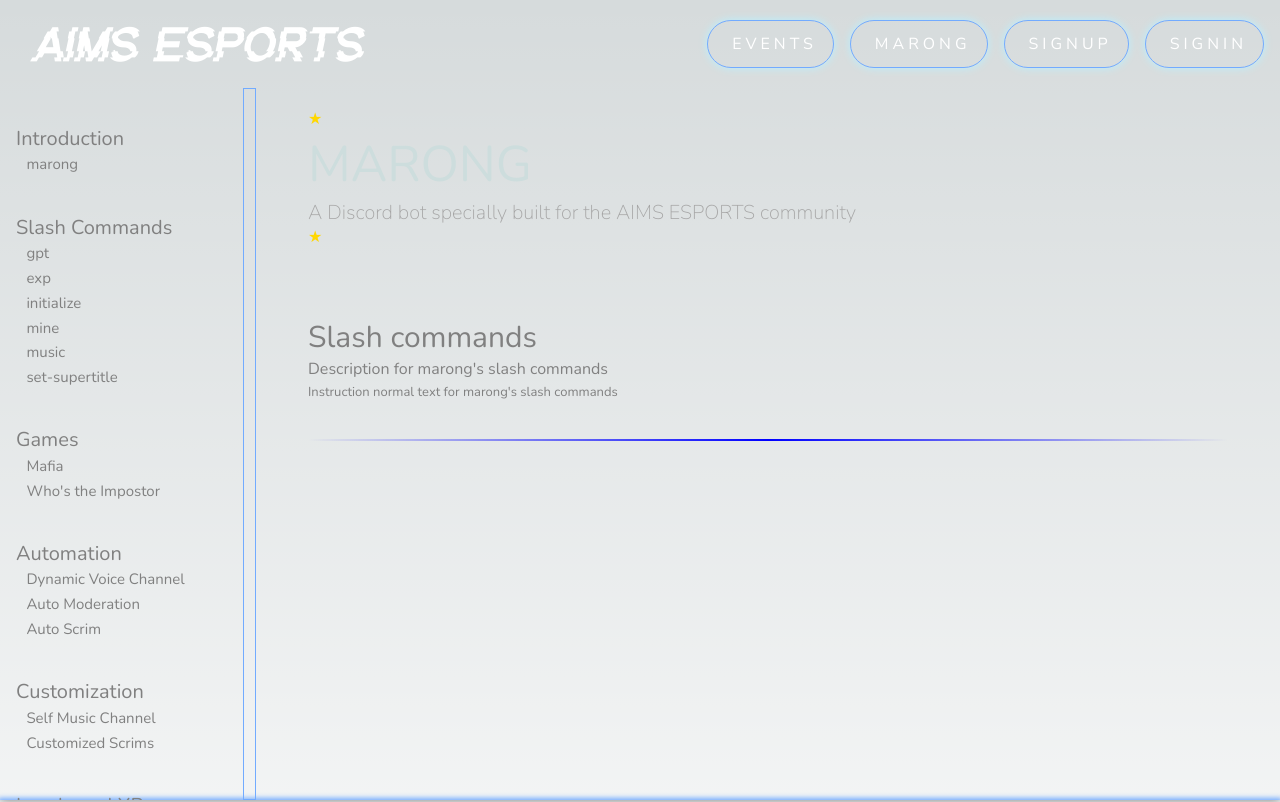
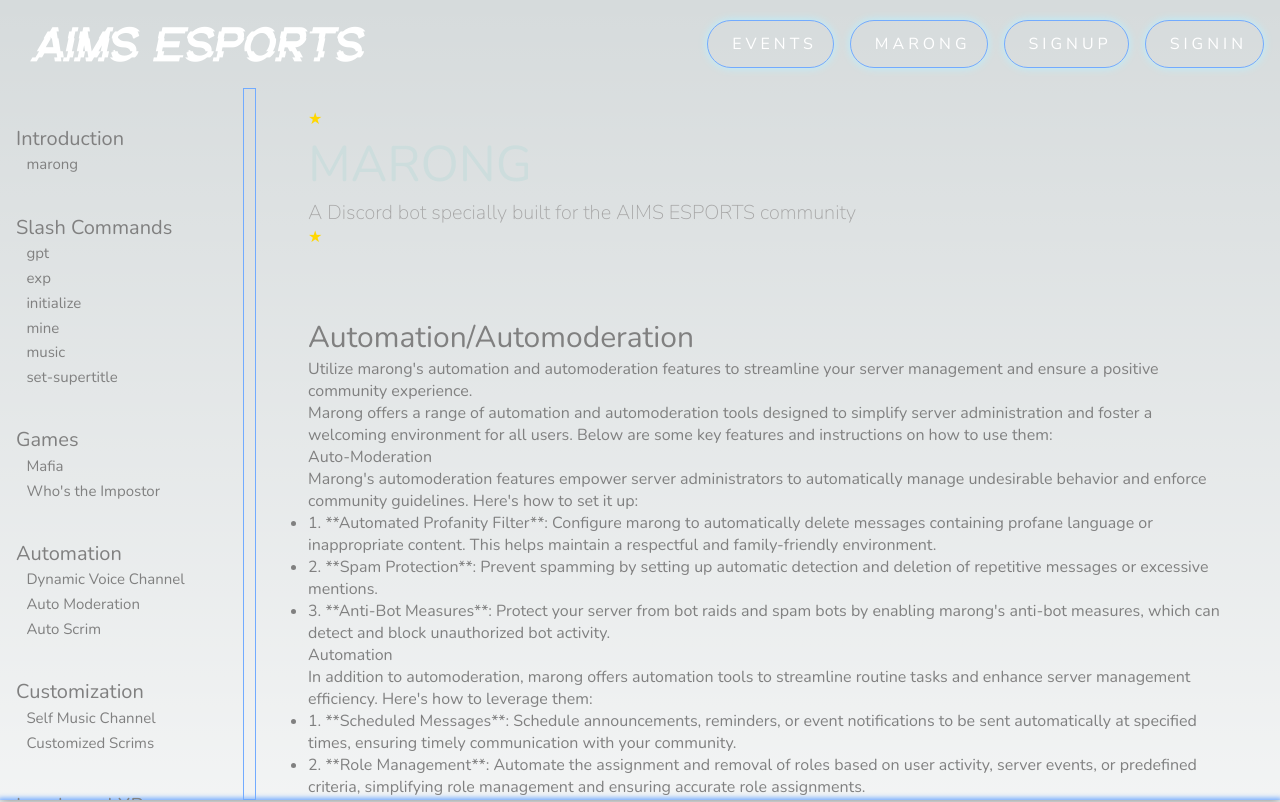
Before and after one commit to JiaCheng2004/marong-website, a Next.js app: page /marong/Automation/automoderation in a window 1280 px wide. Shown: the top 802 px of the page. Built offline with nearby package versions, Linux system fonts and the light colour scheme.

Commit message:
Automoderation doc update

```diff
--- a/app/marong/Automation/automoderation/page.tsx
+++ b/app/marong/Automation/automoderation/page.tsx
@@ -64,9 +64,29 @@
                         </div>
                         <div className={styles.section}>
                             <div className={styles.horizontalbar}></div>
-                            <div className={styles.sectiontitlefont}>Slash commands</div>
-                                <div className={styles.sectiontitledescription}>Description for marong's slash commands</div>
-                                <a className={styles.normal}>Instruction normal text for marong's slash commands</a>
+                            <div className={styles.sectiontitlefont}>Automation/Automoderation</div>
+                            <div className={styles.sectiontitledescription}>Utilize marong's automation and automoderation features to streamline your server management and ensure a positive community experience.</div>
+                            <div className={styles.sectioncontent}>
+                                <p className={styles.paragraph}>Marong offers a range of automation and automoderation tools designed to simplify server administration and foster a welcoming environment for all users. Below are some key features and instructions on how to use them:</p>
+                                <div className={styles.subsection}>
+                                    <div className={styles.subsectiontitlefont}>Auto-Moderation</div>
+                                    <p className={styles.paragraph}>Marong's automoderation features empower server administrators to automatically manage undesirable behavior and enforce community guidelines. Here's how to set it up:</p>
+                                    <ul className={styles.list}>
+                                        <li className={styles.listitem}>1. **Automated Profanity Filter**: Configure marong to automatically delete messages containing profane language or inappropriate content. This helps maintain a respectful and family-friendly environment.</li>
+                                        <li className={styles.listitem}>2. **Spam Protection**: Prevent spamming by setting up automatic detection and deletion of repetitive messages or excessive mentions.</li>
+                                        <li className={styles.listitem}>3. **Anti-Bot Measures**: Protect your server from bot raids and spam bots by enabling marong's anti-bot measures, which can detect and block unauthorized bot activity.</li>
+                                    </ul>
+                                </div>
+                                <div className={styles.subsection}>
+                                    <div className={styles.subsectiontitlefont}>Automation</div>
+                                    <p className={styles.paragraph}>In addition to automoderation, marong offers automation tools to streamline routine tasks and enhance server management efficiency. Here's how to leverage them:</p>
+                                    <ul className={styles.list}>
+                                        <li className={styles.listitem}>1. **Scheduled Messages**: Schedule announcements, reminders, or event notifications to be sent automatically at specified times, ensuring timely communication with your community.</li>
+                                        <li className={styles.listitem}>2. **Role Management**: Automate the assignment and removal of roles based on user activity, server events, or predefined criteria, simplifying role management and ensuring accurate role assignments.</li>
+                                        <li className={styles.listitem}>3. **Channel Management**: Automatically create, archive, or delete channels based on server activity or predefined triggers, optimizing channel organization and reducing manual intervention.</li>
+                                    </ul>
+                                </div>
+                            </div>
                             <div className={styles.horizontalbar}></div>
                         </div>
                     </div>
```
